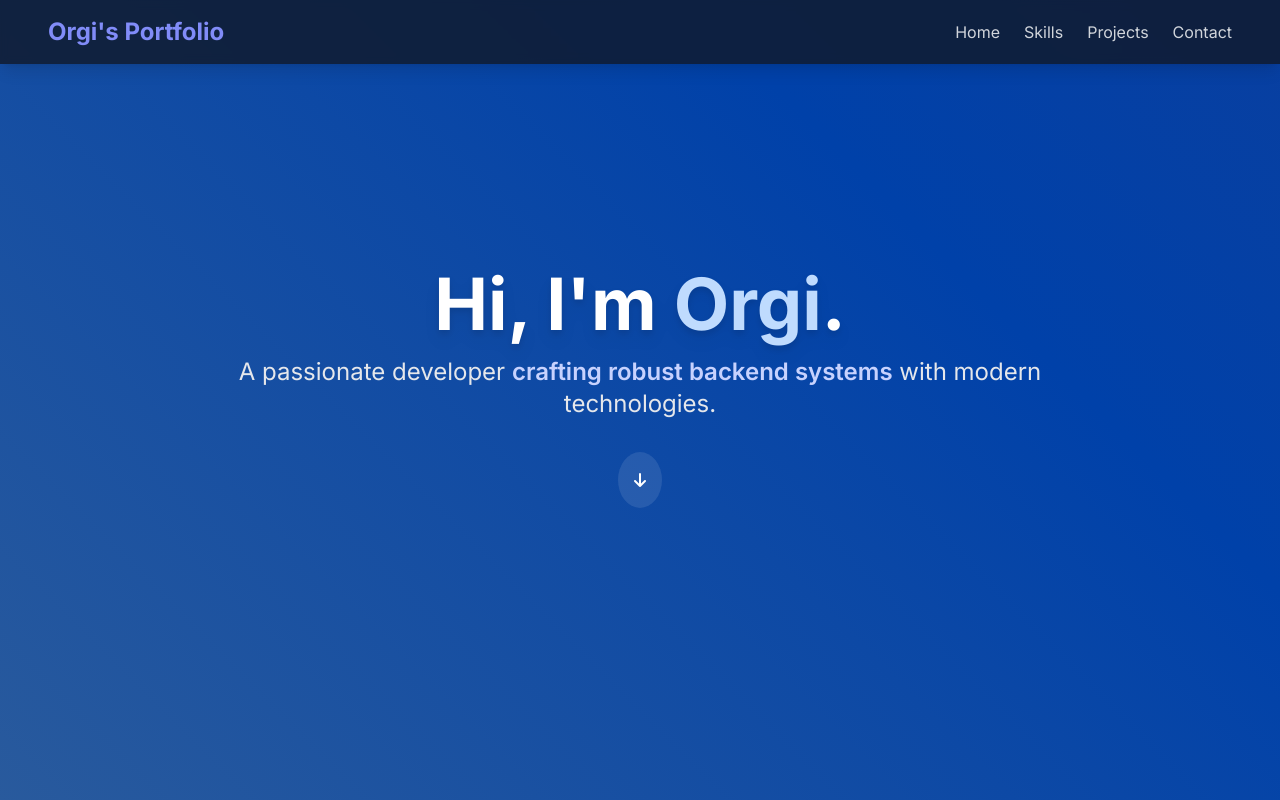
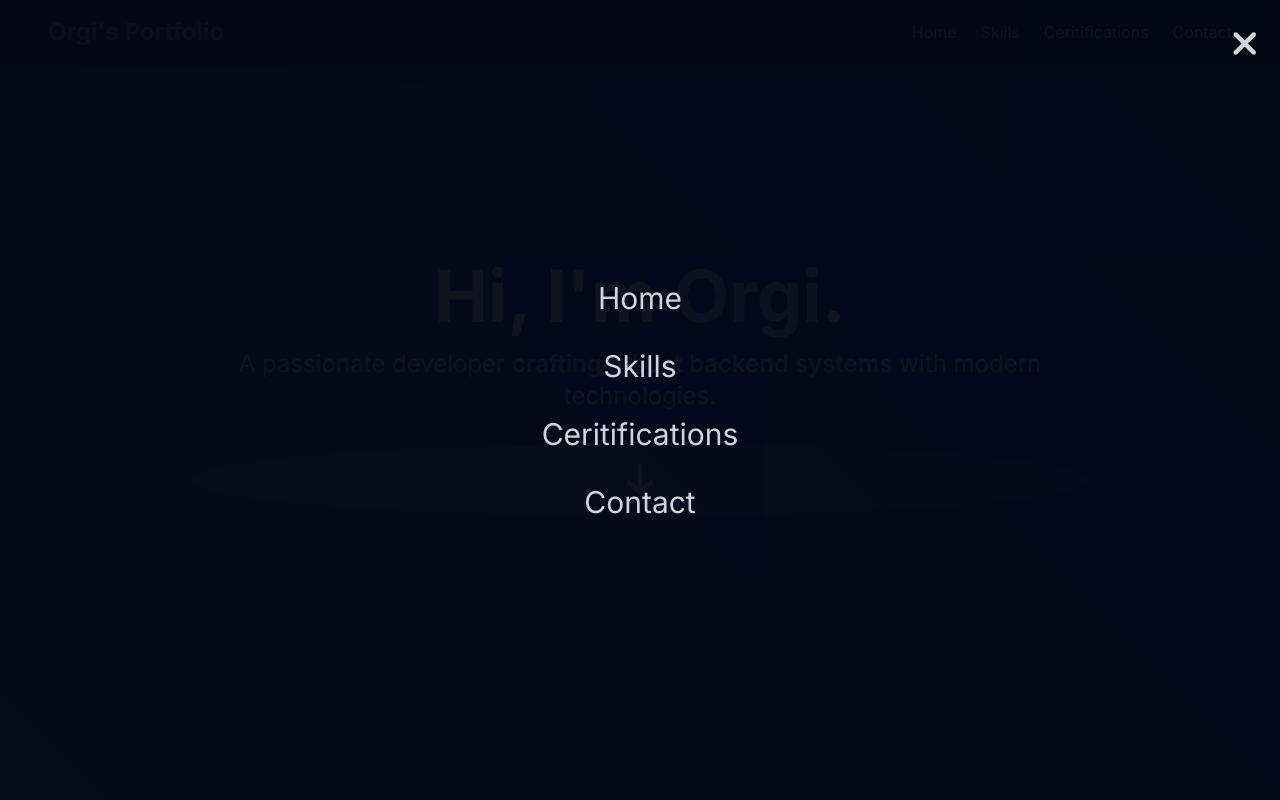
Before and after one commit to CoolOrgi/is-a-dev, a plain HTML site: page index.html in a window 1280 px wide. Shown: the top 800 px of the page. Drawn offline with nearby package versions, Linux system fonts and the light colour scheme.

Commit message:
Update index.html

```diff
--- a/index.html
+++ b/index.html
@@ -7,22 +7,38 @@
     <script src="https://cdn.tailwindcss.com"></script>
     <link rel="stylesheet" href="style.css">
     <link href="https://fonts.googleapis.com/css2?family=Inter:wght@300;400;500;600;700&display=swap" rel="stylesheet">
-    <!-- Font Awesome for icons -->
     <link rel="stylesheet" href="https://cdnjs.cloudflare.com/ajax/libs/font-awesome/6.0.0-beta3/css/all.min.css">
 </head>
 <body class="min-h-screen flex flex-col">
 
     <header class="w-full py-4 px-6 md:px-12 flex justify-between items-center bg-gray-900 bg-opacity-80 backdrop-blur-sm fixed top-0 left-0 z-50 shadow-lg">
         <div class="text-2xl font-bold text-indigo-400">Orgi's Portfolio</div>
-        <nav>
+        <nav class="hidden md:block">
             <ul class="flex space-x-6">
                 <li><a href="#home" class="text-gray-300 hover:text-white transition duration-300">Home</a></li>
                 <li><a href="#skills" class="text-gray-300 hover:text-white transition duration-300">Skills</a></li>
-                <li><a href="#projects" class="text-gray-300 hover:text-white transition duration-300">Projects</a></li>
+                <li><a href="#projects" class="text-gray-300 hover:text-white transition duration-300">Ceritifications</a></li>
                 <li><a href="contact.html" class="text-gray-300 hover:text-white transition duration-300">Contact</a></li>
             </ul>
         </nav>
+        <button id="mobile-menu-button" class="md:hidden text-gray-300 hover:text-white text-3xl focus:outline-none">
+            <i class="fas fa-bars"></i>
+        </button>
     </header>
+
+    <div id="mobile-menu-overlay" class="fixed inset-0 bg-gray-950 bg-opacity-95 z-50 flex flex-col items-center justify-center transition-transform duration-300 ease-in-out">
+        <button id="close-mobile-menu" class="absolute top-6 right-6 text-gray-300 hover:text-white text-4xl focus:outline-none">
+            <i class="fas fa-times"></i>
+        </button>
+        <nav>
+            <ul class="flex flex-col space-y-8 text-center text-3xl">
+                <li><a href="#home" class="mobile-nav-link text-gray-300 hover:text-white transition duration-300">Home</a></li>
+                <li><a href="#skills" class="mobile-nav-link text-gray-300 hover:text-white transition duration-300">Skills</a></li>
+                <li><a href="#projects" class="mobile-nav-link text-gray-300 hover:text-white transition duration-300">Ceritifications</a></li>
+                <li><a href="contact.html" class="mobile-nav-link text-gray-300 hover:text-white transition duration-300">Contact</a></li>
+            </ul>
+        </nav>
+    </div>
 
     <section id="home" class="hero-gradient-bg relative flex items-center justify-center min-h-screen text-center p-6 pt-24 md:pt-0">
         <div class="max-w-4xl mx-auto">
@@ -32,7 +48,7 @@
             <p class="text-lg md:text-2xl text-gray-200 mb-8 text-reveal text-reveal-2">
                 A passionate developer <span id="dynamic-text" class="font-semibold text-indigo-200"></span> with modern technologies.
             </p>
-            <a class="animated-arrow-link ">
+            <a href="#skills" class="animated-arrow-link text-white text-4xl mt-8 block transition-all duration-300 ease-in-out">
                 <i class="fas fa-arrow-down"></i>
             </a>
         </div>
@@ -99,7 +115,7 @@
     </section>
 
     <footer class="w-full py-8 px-6 md:px-12 bg-gray-950 text-center text-gray-400 text-sm">
-        <p>&copy; 2025 Orgi. All rights reserved. Built with passion and code.</p>
+        <p>&copy; 2025 Orgi. All rights reserved. <br>Built with passion and code.</p>
     </footer>
 
     <script src="script.js"></script>
```
